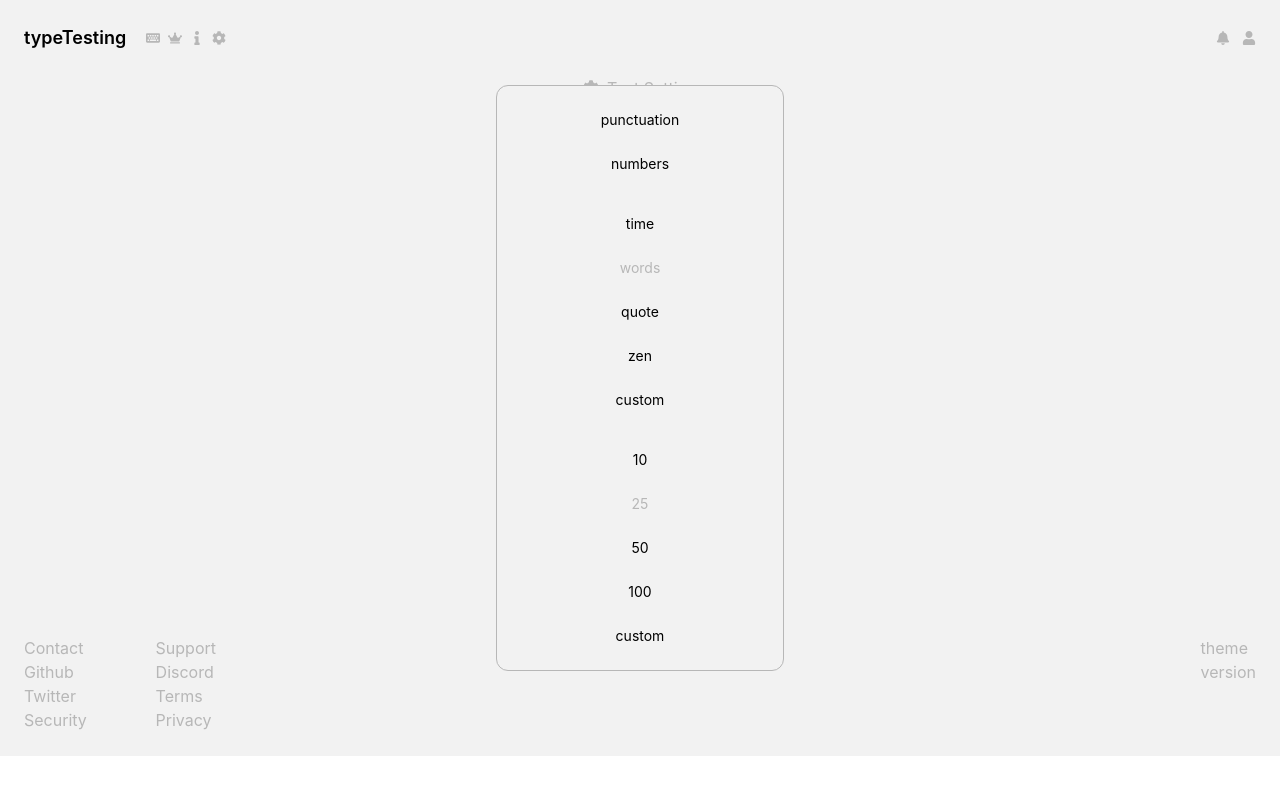
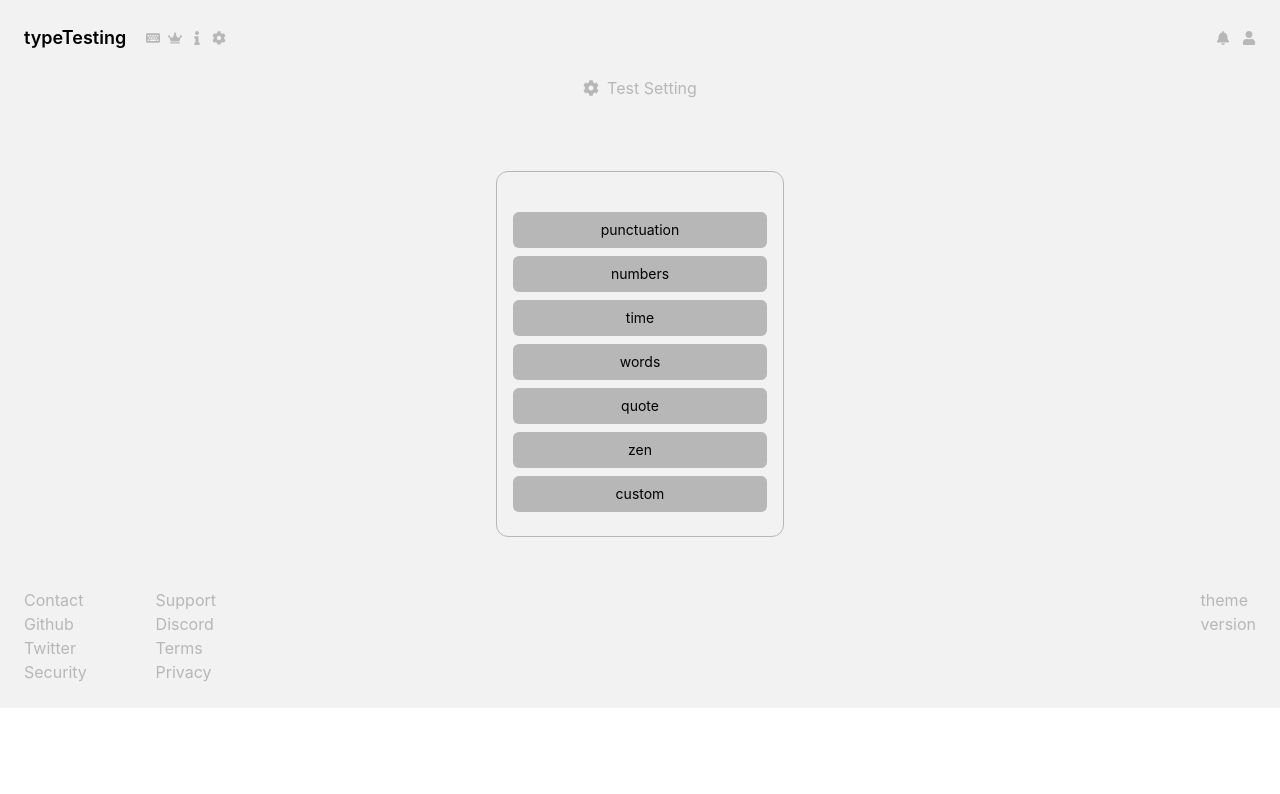
Before and after one commit to hamza2001-max/test-typing-mern, a React (Create React App) app in the folder client/: page / in a window 1280 px wide. Both pictures are taken after a click on the button "Test Setting". Shown: the top 794 px of the page. Built offline with nearby package versions, Linux system fonts and the light colour scheme.

Commit message:
started refactoring testSetting, still needs alot of work

```diff
--- a/client/src/components/Test.tsx
+++ b/client/src/components/Test.tsx
@@ -1,10 +1,21 @@
 import { useState, useRef } from "react";
 import { VscDebugRestart } from "react-icons/vsc";
 import testJSON from "../testJson.js";
-import { testModeSlice } from "../redux/testModeSlice";
-import { useDispatch, useSelector } from "react-redux";
-import { testModeInterface } from "../types.js";
+import { useSelector } from "react-redux";
 export const TypingSpeedTest = () => {
+  const testModeSelector = useSelector(
+    (state: { testMode: string }) => state.testMode
+  );
+  const testModifierSelector = useSelector(
+    (state: { testModifier: string }) => state.testModifier
+  );
+  const testLimiterSelector = useSelector(
+    (state: { testLimiter: string }) => state.testLimiter
+  );
+  console.log(testModeSelector);
+  console.log(testModifierSelector);
+  console.log(testLimiterSelector);
+
   const [randomNumber, setRandomNumber] = useState<number>(
     Math.floor(Math.random() * 5)
   );
@@ -14,11 +25,7 @@ export const TypingSpeedTest = () => {
   const [refresh, setRefresh] = useState<boolean>(false);
   const [inputValue, setInputValue] = useState<string>("");
   const inputRef = useRef<HTMLInputElement>(null);
-  const { words, quote } = testModeSlice.actions;
-  const dispatch = useDispatch();
-  const testMode = useSelector((state: testModeInterface) => state.testMode);
 
-  console.log(testMode);
 
   const handleRefresh = () => {
     setRandomNumber(Math.floor(Math.random() * testJSON.length));
@@ -137,8 +144,6 @@ export const TypingSpeedTest = () => {
       >
         <VscDebugRestart />
       </button>
-      <button onClick={() => dispatch(words())}> click me! </button>
-      <button onClick={() => dispatch(quote())}> click me! </button>
     </div>
   );
 };
--- a/client/src/components/TestSettings.tsx
+++ b/client/src/components/TestSettings.tsx
@@ -5,14 +5,22 @@ import { TestSettingsModifierSm } from "./TestSettingsModifierSm";
 import { testSettingModeData, testSettingModifierData } from "../jsonData";
 import { TestSettingsModeSm } from "./TestSettingsModeSm";
 import { TestSettingLimiterSm } from "./TestSettingLimiterSm";
+import { testModeSlice } from "../redux/testModeSlice";
+import { useDispatch, useSelector } from "react-redux";
 
 export const TestSettings = ({
   testSettingsVisibility,
   setTestSettingsVisibility,
 }: testSettingsVisibilityInterface) => {
-  const [testMode, setTestMode] = useState("words");
+  // const [testMode, setTestMode] = useState("words");
   const [testModifier, setTestModifier] = useState("");
   const [testLimit, setTestLimit] = useState<number | string>(25);
+  const { time, words, quote, zen, custom } = testModeSlice.actions;
+  const testModeDispatch = useDispatch();
+
+  const testModeSelector = useSelector(
+    (state: { testMode: string }) => state.testMode
+  );
 
   return (
     <section>
@@ -34,30 +42,85 @@ export const TestSettings = ({
           onClick={(e) => e.stopPropagation()}
         >
           <div className="flex flex-col space-y-2">
-            {testSettingModifierData.map((button) => (
-              <TestSettingsModifierSm
-                title={button.title}
-                testModifier={testModifier}
-                setTestModifier={setTestModifier}
-              />
-            ))}
+            {/* <TestSettingsModifierSm/> */}
+            {/* <button
+              className={`text-custom-${
+                testModeSelector === "time" ? `primary` : `secondary`
+              } bg-custom-${
+                testModeSelector === "time" ? `secondary` : `primary`
+              } py-2 rounded-md`}
+              onClick={() => {
+                testModeDispatch(time());
+              }}
+            >
+              time
+            </button>
+            <button
+              className={`text-custom-${
+                testModeSelector === "words" ? `primary` : `secondary`
+              } bg-custom-${
+                testModeSelector === "words" ? `secondary` : `primary`
+              } py-2 rounded-md`}
+              onClick={() => {
+                testModeDispatch(words());
+              }}
+            >
+              words
+            </button>
+            <button
+              className={`text-custom-${
+                testModeSelector === "quote" ? `primary` : `secondary`
+              } bg-custom-${
+                testModeSelector === "quote" ? `secondary` : `primary`
+              } py-2 rounded-md`}
+              onClick={() => {
+                testModeDispatch(quote());
+              }}
+            >
+              quote
+            </button>
+            <button
+              className={`text-custom-${
+                testModeSelector === "zen" ? `primary` : `secondary`
+              } bg-custom-${
+                testModeSelector === "zen" ? `secondary` : `primary`
+              } py-2 rounded-md`}
+              onClick={() => {
+                testModeDispatch(zen());
+              }}
+            >
+              zen
+            </button>
+            <button
+              className={`text-custom-${
+                testModeSelector === "custom" ? `primary` : `secondary`
+              } bg-custom-${
+                testModeSelector === "custom" ? `secondary` : `primary`
+              } py-2 rounded-md`}
+              onClick={() => {
+                testModeDispatch(custom());
+              }}
+            >
+              custom
+            </button> */}
           </div>
           <div className="flex flex-col space-y-2">
-            {testSettingModeData.map((button) => (
+          <TestSettingsModeSm/>
+
+            {/* {testSettingModeData.map((button) => (
               <TestSettingsModeSm
+                time={time}
                 title={button.title}
                 defaultLimit={button.defaultLimit}
-                testMode={testMode}
-                setTestMode={setTestMode}
                 setTestLimit={setTestLimit}
               />
-            ))}
+            ))} */}
           </div>
-          <TestSettingLimiterSm
+          {/* <TestSettingLimiterSm
             testMode={testMode}
             testLimit={testLimit}
             setTestLimit={setTestLimit}
-          />
+          /> */}
         </section>
       )}
     </section>
--- a/client/src/components/TestSettingsModeSm.tsx
+++ b/client/src/components/TestSettingsModeSm.tsx
@@ -1,26 +1,95 @@
-import { testModeInterface } from "../types";
+import {
+  testSettingLimiterData,
+  testSettingModeData,
+  testSettingModifierData,
+} from "../jsonData";
+import { useDispatch, useSelector } from "react-redux";
 
-export const TestSettingsModeSm = ({
-  title,
-  defaultLimit,
-  testMode,
-  setTestMode,
-  setTestLimit,
-}: testModeInterface) => {
+export const TestSettingsModeSm = () => {
+  const testModeSelector = useSelector(
+    (state: { testMode: string }) => state.testMode
+  );
+  const testModeDispatch = useDispatch();
+  const testModifierDispatch = useDispatch();
+  const testLimiterDispatch = useDispatch();
   return (
-    <button
-      className={`text-custom-${
-        testMode === title ? `primary` : `secondary`
-      } bg-custom-${
-        testMode === title ? `secondary` : `primary`
-      } py-2 rounded-md`}
-      onClick={() => {
-        setTestMode(title);
-        defaultLimit &&
-        setTestLimit(defaultLimit);
-      }}
-    >
-      {title}
-    </button>
+    <>
+      <div className="flex flex-col space-y-2">
+        {testSettingModifierData.map((button) => (
+          <button
+            key={button.label}
+            className={`text-custom-secondary bg-custom-primary py-2 rounded-md`}
+            onClick={() => {
+              testModeDispatch(button.action());
+            }}
+          >
+            {button.label}
+          </button>
+        ))}
+      </div>
+      <div className="flex flex-col space-y-2">
+        {testSettingModeData.map((button) => (
+          <button
+            key={button.label}
+            className={`text-custom-secondary bg-custom-primary py-2 rounded-md`}
+            onClick={() => {
+              testModifierDispatch(button.action());
+            }}
+          >
+            {button.label}
+          </button>
+        ))}
+      </div>
+
+
+      {/* testModeSelector === "time" is never true. */}
+
+
+      <div className="flex flex-col space-y-2">
+        {testModeSelector === "time" &&
+          testSettingLimiterData.time.map((option, index) => (
+            <button
+              key={index}
+              className={`text-custom-secondary bg-custom-primary py-2 rounded-md`}
+              onClick={() => testLimiterDispatch(option.action)}
+            >
+              {option.limit}
+            </button>
+          ))}
+        {/* {testModeSelector === "words" &&
+          testSettingLimiterData.words.map((option, index) => (
+            <button
+              key={index}
+              className={`text-custom-primary bg-custom-secondary py-2 rounded-md`}
+              onClick={() => testModeDispatch(option.limit)}
+            >
+              {option.limit}
+            </button>
+          ))} */}
+        {/* {testModeSelector === "quote" &&
+          testSettingLimiterData.quote.map((option, index) => (
+            <button
+              key={index}
+              className={`text-custom-primary bg-custom-secondary py-2 rounded-md`}
+              onClick={() => setTestLimit(option.limit)}
+            >
+              {option.limit}
+            </button>
+          ))} */}
+        {/* {testModeSelector === "custom" &&
+          testSettingLimiterData.custom.map((option, index) => (
+            <button
+              key={index}
+              className={`text-custom-primary bg-custom-secondary py-2 rounded-md`}
+              onClick={() => setTestLimit(option.limit)}
+            >
+              {option.limit}
+            </button>
+          ))} */}
+      </div>
+    </>
   );
 };
+{
+  /* {JSON.stringify(testModeSelector)} */
+}
--- a/client/src/jsonData.ts
+++ b/client/src/jsonData.ts
@@ -1,87 +1,113 @@
+import {
+  testLimiterSlice,
+  testModeSlice,
+  testModifierSlice,
+} from "./redux/testModeSlice";
+const { time, words, quote, zen, custom } = testModeSlice.actions;
+const { punctuation, numbers } = testModifierSlice.actions;
+const { testLimiterReducer } = testLimiterSlice.actions;
+
 export const testSettingModifierData = [
   {
-    title: "punctuation",
+    label: "punctuation",
+    action: punctuation,
   },
   {
-    title: "numbers",
+    label: "numbers",
+    action: numbers,
   },
 ];
 
 export const testSettingModeData = [
-  {
-    title: "time",
-    defaultLimit: 30,
-  },
-  {
-    title: "words",
-    defaultLimit: 25,
-  },
-  {
-    title: "quote",
-    defaultLimit: "medium",
-  },
-  {
-    title: "zen",
-  },
-  {
-    title: "custom",
-    defaultLimit: "",
-  },
+  { label: "time", action: time },
+  { label: "words", action: words },
+  { label: "quote", action: quote },
+  { label: "zen", action: zen },
+  { label: "custom", action: custom },
 ];
 
+// export const testSettingModeData = [
+//   {
+//     title: "time",
+//     defaultLimit: 30,
+//   },
+//   {
+//     title: "words",
+//     defaultLimit: 25,
+//   },
+//   {
+//     title: "quote",
+//     defaultLimit: "medium",
+//   },
+//   {
+//     title: "zen",
+//   },
+//   {
+//     title: "custom",
+//     defaultLimit: "",
+//   },
+// ];
+
 export const testSettingLimiterData = {
-  "time": [
+  time: [
     {
-      "limit": 15
+      limit: 15,
+      action: testLimiterReducer(15),
     },
     {
-      "limit": 30
+      limit: 30,
+      action: testLimiterReducer(30),
     },
     {
-      "limit": 60
+      limit: 60,
+      action: testLimiterReducer(60),
     },
     {
-      "limit": 120
+      limit: 120,
+      action: testLimiterReducer(120),
     },
     {
-      "limit": "custom"
-    }
+      limit: "custom",
+      action: testLimiterReducer("custom"),
+    },
   ],
-  "words": [
+  words: [
     {
-      "limit": 10
+      limit: 10,
     },
     {
-      "limit": 25
+      limit: 25,
     },
     {
-      "limit": 50
+      limit: 50,
     },
     {
-      "limit": 100
+      limit: 100,
     },
     {
-      "limit": "custom"
-    }
+      limit: "custom",
+    },
   ],
-  "quote": [
+  quote: [
     {
-      "limit": "all"
+      limit: "all",
     },
     {
-      "limit": "short"
+      limit: "short",
     },
     {
-      "limit": "medium"
+      limit: "medium",
     },
     {
-      "limit": "long"
+      limit: "long",
     },
     {
-      "limit": "search (experiment)"
-    }
+      limit: "search (experiment)",
+    },
   ],
-  "custom": [    {
-    "limit": "change (experiment)"
-  }]
-}
+  custom: [
+    {
+      limit: "change (experiment)",
+    },
+  ],
+};
--- a/client/src/redux/testModeSlice.ts
+++ b/client/src/redux/testModeSlice.ts
@@ -25,3 +25,34 @@ export const testModeSlice = createSlice({
     },
   },
 });
+
+const testModifierInitialState = {
+  testModifier: "",
+};
+
+export const testModifierSlice = createSlice({
+  name: "testModifier",
+  initialState: testModifierInitialState,
+  reducers: {
+    punctuation: (state) => {
+      state.testModifier = "punctuation";
+    },
+    numbers: (state) => {
+      state.testModifier = "numbers";
+    },
+  },
+});
+
+const testLimiterInitialState = {
+  testLimiter: <string|number> "",
+};
+
+export const testLimiterSlice = createSlice({
+  name: "testLimiter",
+  initialState: testLimiterInitialState,
+  reducers: {
+    testLimiterReducer: (state, action) => {
+      state.testLimiter = action.payload;
+    },
+  },
+});
--- a/client/src/store.ts
+++ b/client/src/store.ts
@@ -1,14 +1,16 @@
-import { combineReducers, configureStore, createSlice } from "@reduxjs/toolkit";
+import { combineReducers, configureStore } from "@reduxjs/toolkit";
 import { themeSlice } from "./redux/themeSlice";
-import { testModeSlice } from "./redux/testModeSlice";
+import { testLimiterSlice, testModeSlice, testModifierSlice } from "./redux/testModeSlice";
 
 const rootReducer = combineReducers({
-  testMode:testModeSlice.reducer,
-  theme:themeSlice.reducer
-})
+  theme: themeSlice.reducer,
+  testMode: testModeSlice.reducer,
+  testModifier: testModifierSlice.reducer,
+  testLimiter: testLimiterSlice.reducer
+});
 
 const store = configureStore({
-  reducer: rootReducer
+  reducer: rootReducer,
 });
 
 export default store;
--- a/client/src/types.ts
+++ b/client/src/types.ts
@@ -1,3 +1,5 @@
+import { ActionCreatorWithoutPayload } from "@reduxjs/toolkit";
+
 export interface themeInterface {
   theme: string;
 }
@@ -24,9 +26,12 @@ export interface testModifierInterface {
 
 export interface testModeInterface {
   title: string;
+  time: ActionCreatorWithoutPayload<"testMode/time">;
+  words: ActionCreatorWithoutPayload<"testMode/words">;
+  quote: ActionCreatorWithoutPayload<"testMode/quote">;
+  zen: ActionCreatorWithoutPayload<"testMode/zen">;
+  custom: ActionCreatorWithoutPayload<"testMode/custom">;
   defaultLimit?: string | number;
-  testMode: string;
-  setTestMode: React.Dispatch<React.SetStateAction<string>>;
   setTestLimit: React.Dispatch<React.SetStateAction<string | number>>;
 }
 
```
Also changed, not shown: 1 other file (tests, documents, lock files or other folders).
